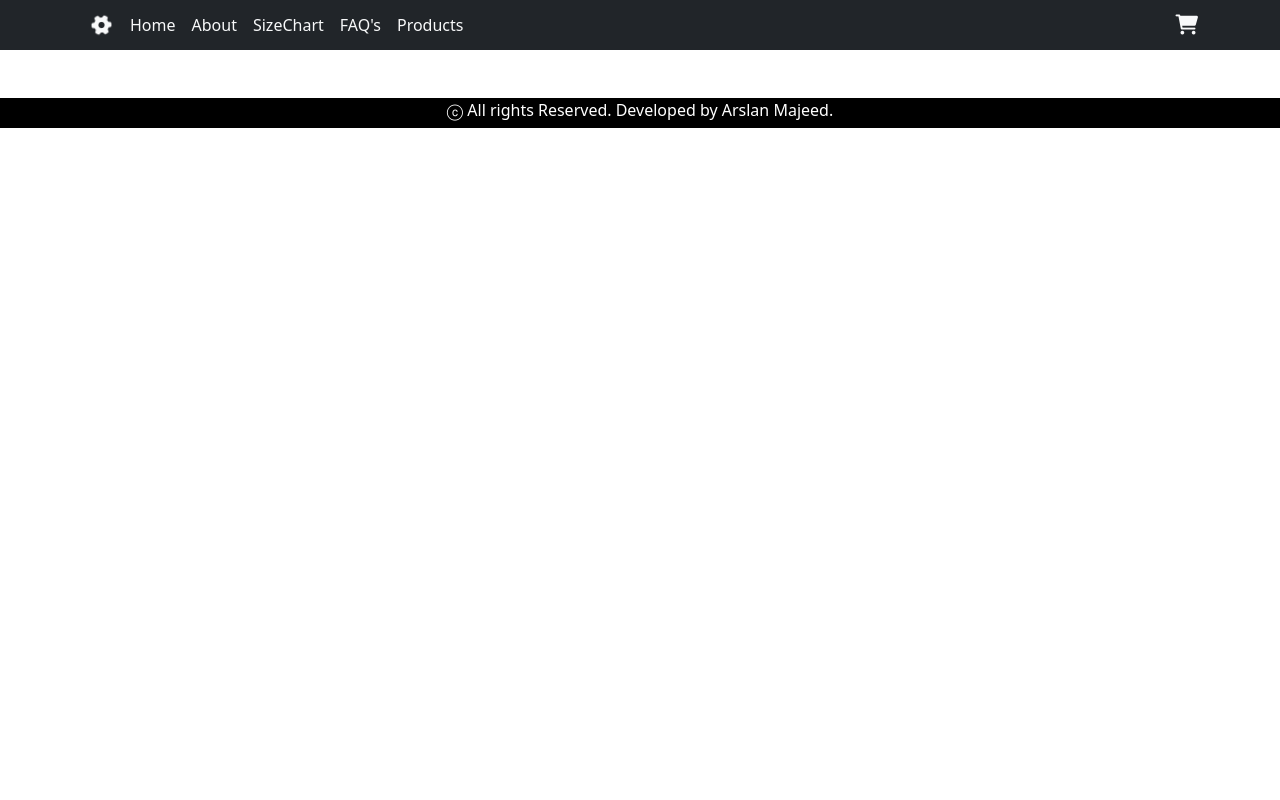
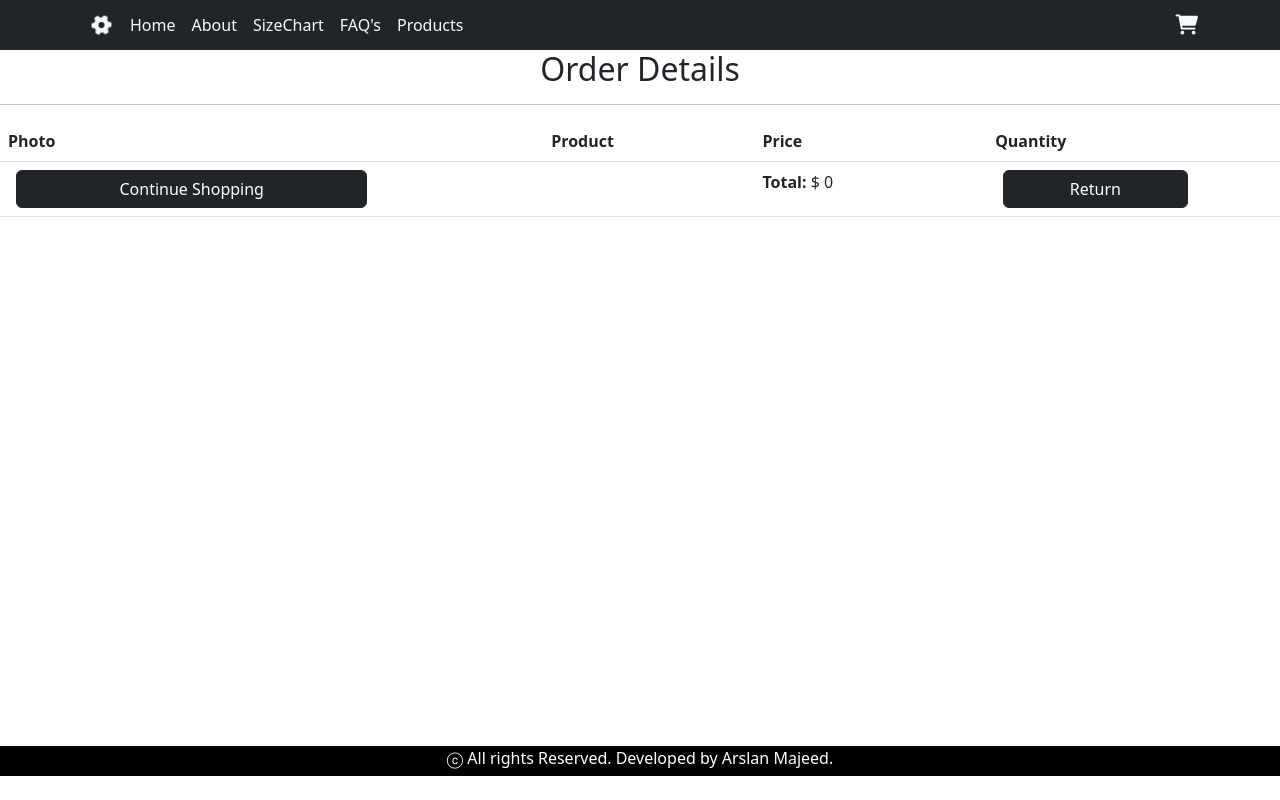
Before and after one commit to rarslanmajeed/Ecommerce, a React (Create React App) app: page /cartProducts in a window 1280 px wide. Built offline with nearby package versions, Linux system fonts and the light colour scheme.

Commit message:
Cart Page Added

```diff
--- a/src/App.js
+++ b/src/App.js
@@ -9,7 +9,8 @@ import Footer from "./layout/Footer";
 import Home from "./pages/Home";
 import SizeChart from "./pages/SizeChart";
 import Faq from "./pages/Faq";
-import Order from "./pages/Order";
+import CartProducts from "./pages/CartProducts";
+import PersonDetail from "./pages/PersonDetail";
 
 function App() {
   return (
@@ -21,9 +22,10 @@ function App() {
         <Route path="/size" element={<SizeChart />} />
         <Route path="/products" element={<Cards />} />
         <Route path="/cart/:id" element={<CardsDetails />} />
-        <Route path="/order" element={<Order />} />
+        <Route path="/cartProducts" element={<CartProducts />} />
         <Route path="/about" element={<About />} />
         <Route path="/faq" element={<Faq />} />
+        <Route path="/personDetail" element={<PersonDetail />} />
       </Routes>
       <Footer />
     </>
--- a/src/components/Cart.js
+++ b/src/components/Cart.js
@@ -93,7 +93,7 @@ const Cart = (props) => {
             </td>
 
             <td>
-              <NavLink to="/order" onClick={props.onClose}>
+              <NavLink to="/cartProducts" onClick={props.onClose}>
                 <Button className="col-lg-10 mx-2" variant="primary">
                   Next
                 </Button>
--- a/src/components/Forms.js
+++ b/src/components/Forms.js
@@ -34,9 +34,6 @@ const Forms = () => {
             <Form.Group as={Col} md="4" controlId="validationCustom01">
               <Form.Label>{label}</Form.Label>
               <Form.Control required type="text" placeholder={label} />
-              <Form.Control.Feedback type="invalid">
-                Please provide a valid {label}
-              </Form.Control.Feedback>
             </Form.Group>
           );
         })}
--- a/src/components/OrderSummary.js
+++ b/src/components/OrderSummary.js
@@ -13,7 +13,7 @@ const OrderSummary = (props) => {
           />
         </td>
         <td>{props.element.rname}</td>
-        <td>Price : $ {props.element.price}</td>
+        <td>$ {props.element.price}</td>
         <td>{props.element.qnty}</td>
       </tr>
     </>
--- a/src/components/QuantityButton.js
+++ b/src/components/QuantityButton.js
@@ -25,15 +25,15 @@ const QuantityButton = (props) => {
   };
   return (
     <div
-      className="mt-3 d-flex justify-content-between align-items-center"
+      className="d-flex align-items-center"
       style={{
         width: 150,
         cursor: "pointer",
         color: "#111",
       }}
     >
-      <span
-        style={{ fontSize: 24 }}
+      <td
+        style={{ fontSize: 20, padding: 10 }}
         onClick={
           props.element.qnty <= 1
             ? () => {
@@ -43,21 +43,23 @@ const QuantityButton = (props) => {
         }
       >
         -
-      </span>
-      <span style={{ fontSize: 15 }}>
+      </td>
+      <td style={{ fontSize: 15, padding: 10 }}>
         <input // input Manually the quantity of Item added in cart
           style={{
             width: "30px",
-            alignItems: "center",
           }}
           className="mt-2"
           onChange={(el) => customAdd(props.element, el.target.value)}
           value={props.element.qnty}
         ></input>
-      </span>
-      <span style={{ fontSize: 24 }} onClick={() => addToCart(props.element)}>
+      </td>
+      <td
+        style={{ fontSize: 20, padding: 10 }}
+        onClick={() => addToCart(props.element)}
+      >
         +
-      </span>
+      </td>
     </div>
   );
 };
--- /dev/null
+++ b/src/pages/CartProducts.js
@@ -0,0 +1,89 @@
+import React from "react";
+import { useSelector, useDispatch } from "react-redux";
+import { Table } from "react-bootstrap";
+import { remove } from "../redux/actions/action";
+import QuantityButton from "../components/QuantityButton";
+import Button from "react-bootstrap/Button";
+import { NavLink } from "react-router-dom";
+
+const CartProducts = () => {
+  const cartItems = useSelector((state) => state.cartreducer.carts); // store the Items in Cart
+  const totalPrice = cartItems.reduce(
+    (accumulator, object) => accumulator + object.price * object.qnty,
+    0
+  );
+  const title = ["Photo", "Product", "Price", "Quantity"];
+  const dispatch = useDispatch();
+  const deleteCart = (id) => {
+    // this function remove the items from cart
+    dispatch(remove(id));
+  };
+  return (
+    <div style={{ minHeight: "81vh" }}>
+      <h2 className="text-center">Order Details</h2>
+      <hr />
+      <Table>
+        <thead>
+          <tr>
+            {title.map((heading) => {
+              return <th>{heading}</th>;
+            })}
+          </tr>
+        </thead>
+        <tbody>
+          {cartItems.map((element) => {
+            // shows the items in cart
+            return (
+              <>
+                <tr>
+                  <td>
+                    <img
+                      src={element.imgdata}
+                      style={{ width: "6rem" }}
+                      alt=""
+                    />
+                  </td>
+                  <td>{element.rname}</td>
+                  <td>$ {element.price}</td>
+                  <td>
+                    <QuantityButton element={element} deleteCart={deleteCart} />
+                  </td>
+                </tr>
+              </>
+            );
+          })}
+          <tr>
+            <td>
+              <NavLink to="/products">
+                <Button className="col-lg-8 mx-2" variant="dark">
+                  Continue Shopping
+                </Button>
+              </NavLink>
+            </td>
+            <td></td>
+            <td>
+              <strong>Total: </strong>$ {totalPrice}
+            </td>
+            <td>
+              {cartItems.length ? (
+                <NavLink to="/personDetail">
+                  <Button className="col-lg-10 mx-2" variant="primary">
+                    Proceed to Checkout
+                  </Button>
+                </NavLink>
+              ) : (
+                <NavLink to="/products">
+                  <Button className="col-lg-8 mx-2" variant="dark">
+                    Return
+                  </Button>
+                </NavLink>
+              )}
+            </td>
+          </tr>
+        </tbody>
+      </Table>
+    </div>
+  );
+};
+
+export default CartProducts;
--- a/src/pages/Order.js
+++ b/src/pages/PersonDetail.js
@@ -65,7 +65,7 @@ const Order = () => {
           <strong>Total: </strong>$ {totalPrice}
         </h5>
         <hr />
-        <Button type="submit" onClick={handleSubmit}>
+        <Button href="/home" type="submit" onClick={handleSubmit}>
           Place Order
         </Button>
       </Form>
```
